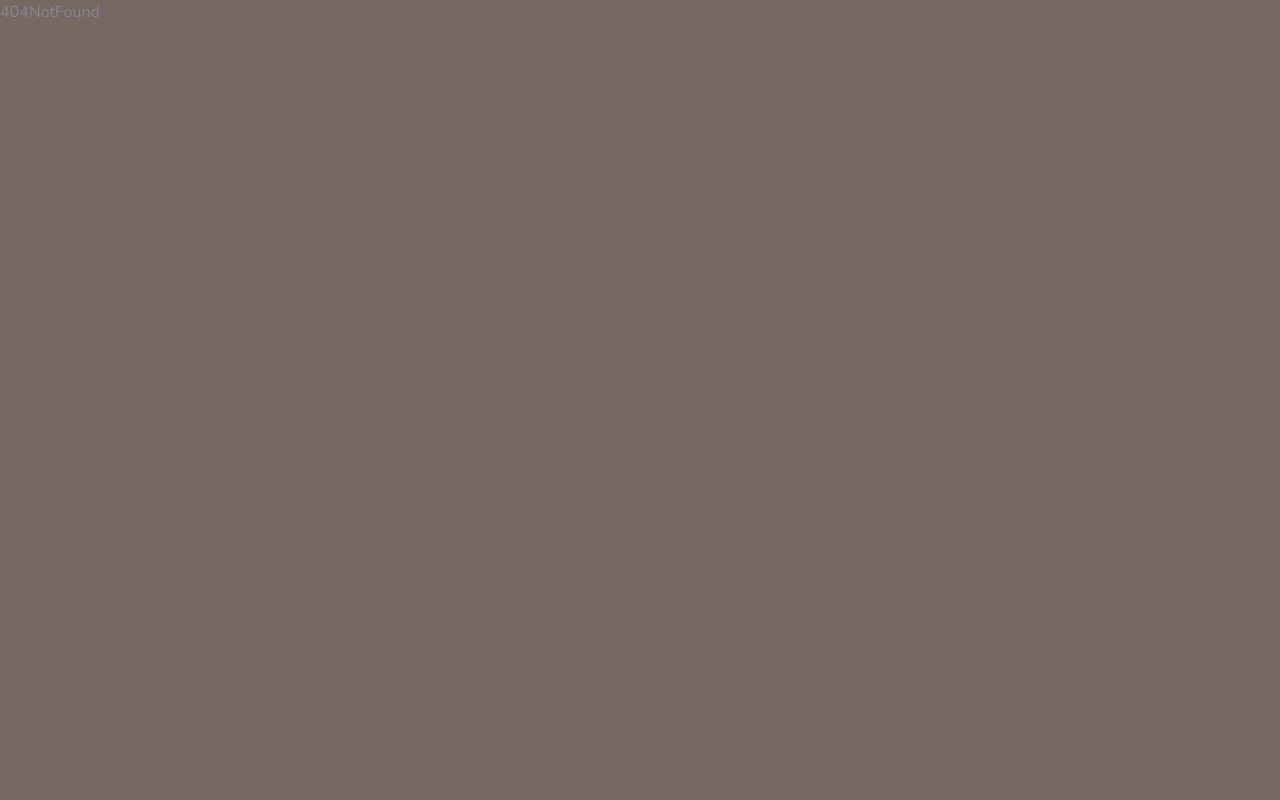
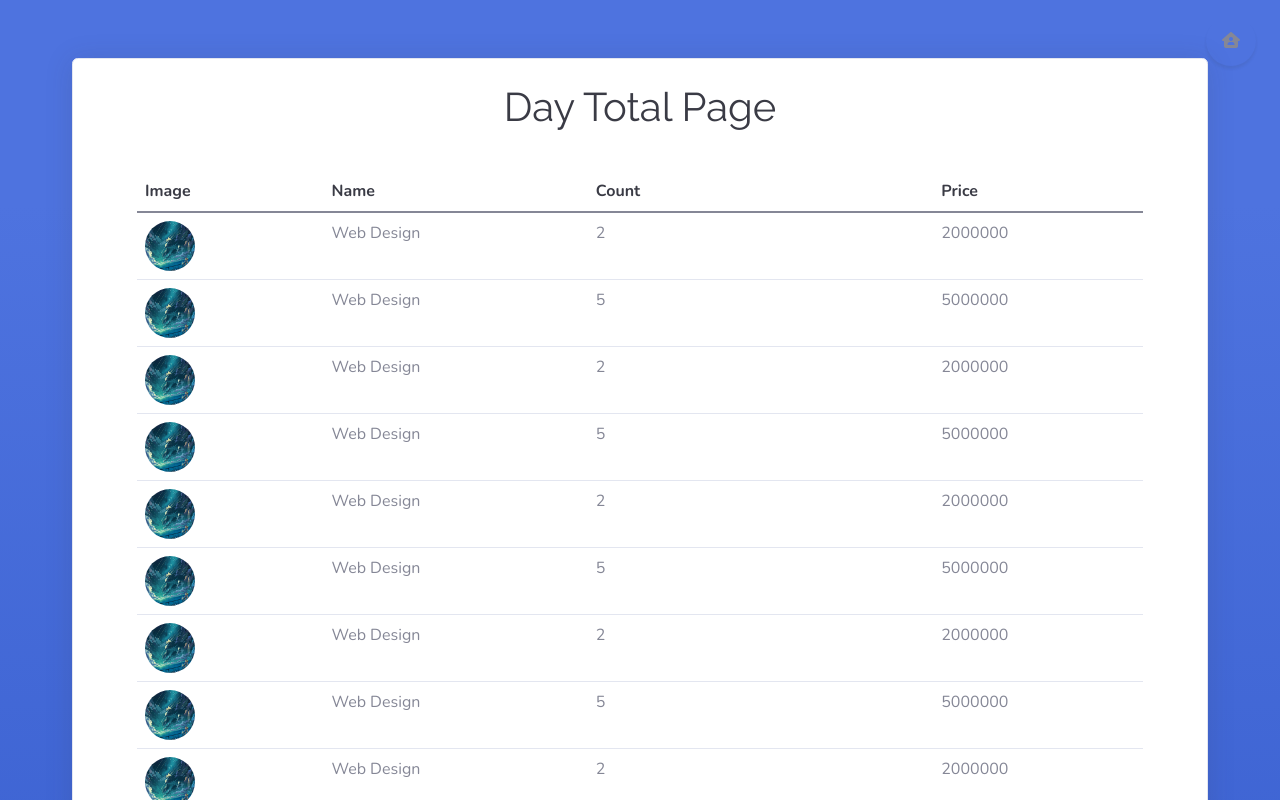
Before and after one commit to thaianh4780/ChuyenDeWeb, a React (Create React App) app: page /total in a window 1280 px wide. Built offline with nearby package versions, Linux system fonts and the light colour scheme.

Commit message:
add total page

```diff
--- a/src/components/Body.js
+++ b/src/components/Body.js
@@ -17,9 +17,12 @@ const Body = () => {
 
                     </button>
                 </Link>
-                <button className="btn rounded-circle" style={{ height: 50, width: 50, textAlign: 'center', justifyContent: 'center', }}>
-                    <i class="fa-sharp fa-solid fa-comment-dollar"></i>
-                </button>
+                <Link to="/total">
+                    <button className="btn rounded-circle" style={{ height: 50, width: 50, textAlign: 'center', justifyContent: 'center', }}>
+                        <i class="fa-sharp fa-solid fa-comment-dollar"></i>
+                    </button>
+                </Link>
+
             </div>
             <MoreProduct />
         </div >
--- /dev/null
+++ b/src/components/DayTotal.js
@@ -0,0 +1,15 @@
+import React from 'react'
+import AdminSmNav from './AdminSmNav'
+
+export default function DayTotal(props) {
+    return (
+        <tr key={props.id}>
+            <td colspan={2} >
+                <img className="rounded-circle me-2" width="50" height="50" src={props.image} />
+            </td>
+            <td colspan={1}>{props.name}</td>
+            <td colspan={1}>{props.count}</td>
+            <td colspan={1}>{props.price}</td>
+        </tr>
+    )
+}
--- a/src/components/MoreProduct.js
+++ b/src/components/MoreProduct.js
@@ -138,15 +138,13 @@ export default function MoreProduct() {
     )
   });
 
-  console.log("log cate:" + dataCategory);
+  // console.log("log cate:" + dataCategory);
 
   const handleTotal = () => {
     var sumPrice = 0;
     listDrink1.map((val, index) => {
       sumPrice += val.price * val.count;
-      //console.log("tt: " + sumPrice);
     });
-    // console.log(sumPrice);
     setPrice(sumPrice);
   };
 
--- a/src/css1/setup.css
+++ b/src/css1/setup.css
@@ -65,5 +65,5 @@ p {
     height: 100vh;
 }
 .cont{
-    padding-top:7%
+    padding-top:9%
 }
--- a/src/pages/Login.js
+++ b/src/pages/Login.js
@@ -6,6 +6,7 @@ import '../css1/bootstrap.min.css'
 import url from '../Url';
 import Cookies from "universal-cookie";
 import "../css1/setup.css"
+
 export default function Login() {
 
     const [userName, setUserName] = useState("");
@@ -80,13 +81,14 @@ export default function Login() {
         // return loginUser(user, role, dispatch, navigate);
     }
     return (
-        <div className="bg-gradient-primary line" >
+        <>
+            <div className="bg-gradient-primary line">
                 <div className="container ">
                     <div className="row justify-content-center">
                         <div className="col-md-9 col-lg-12 col-xl-10 cont">
                             <div className="card shadow-lg o-hidden border-0 my-5">
                                 <div className="card-body p-0">
-                                <div className="row " >
+                                    <div className="row">
                                         <div className="col-lg-6 d-none d-lg-flex">
                                             <div className="flex-grow-1 bg-login-image" style={{ backgroundImage: `url("assets/img/a7.jpg")`, }}></div>
                                         </div>
@@ -97,24 +99,26 @@ export default function Login() {
                                                 </div>
                                                 <form className="user" onSubmit={handleLogin}>
                                                     <div className="mb-3">
-                                                    <input className="form-control form-control-user" type="email" id="exampleInputEmail" aria-describedby="emailHelp" placeholder="Enter Email Address..." name="email" />
+                                                        <input className="form-control form-control-user" type="username" id="exampleInputEmail" aria-describedby="emailHelp" placeholder="Enter User Name..." name="username" onChange={(e) => setUserName(e.target.value)} />
                                                         </div>
                                                     <div className="mb-3">
-                                                    <input className="form-control form-control-user" type="password" id="exampleInputPassword" placeholder="Password" name="password" />
+                                                        <input className="form-control form-control-user" type="password" id="exampleInputPassword" placeholder="Password" name="password" onChange={(e) => setPassword(e.target.value)} />
                                                             </div>
-                                                <div className="mb-3">
+                                                    <div className="mb-3 text-center">
                                                         <div className="custom-control custom-checkbox small">
-                                                        <div className="form-check">
-                                                            <input className="form-check-input custom-control-input" type="checkbox" id="formCheck-1" />
-                                                            <label className="form-check-label custom-control-label" for="formCheck-1">Remember Me</label>
+                                                            {/* <Checkbox
+                                                                checked={checked}
+                                                                onChange={handleChange}
+                                                                inputProps={{ 'aria-label': 'controlled' }}
+                                                            /> */}
+                                                            {/* <p className="form-check-label custom-control-label" for="formCheck-1" ref={errMsg}>{errMsg}</p> */}
+                                                            {/* <label ref={errMsg} className="form-check-label custom-control-label" aria-live="assertive" for="formCheck-1">{errMsg}</label> */}
+                                                            {/* <div className="form-check"><input className="form-check-input custom-control-input" type="checkbox" id="formCheck-1" defaultChecked={checked} onChange={() => setChecked(!checked)} /><label className="form-check-label custom-control-label" for="formCheck-1">Remember Me</label></div> */}
                                                         </div>
                                                     </div>
-                                                </div>
-                                                <Link to="/admin" >
                                                     <button className="btn btn-primary d-block btn-user w-100" type="submit" >
                                                         Login
                                                     </button>
-                                                </Link>
                                                 </form>
                                             </div>
                                         </div>
@@ -125,5 +129,7 @@ export default function Login() {
                     </div>
                 </div>
             </div>
+        </>
+
     )
 }
--- /dev/null
+++ b/src/pages/Total.js
@@ -0,0 +1,265 @@
+import React, { useEffect, useState } from 'react'
+import { Link } from 'react-router-dom'
+import AdminFooter from '../components/AdminFooter'
+import DayTotal from '../components/DayTotal'
+import "../css1/setup.css"
+
+export default function Total() {
+
+    const data = [
+        {
+            id: 1,
+            name: "Web Design",
+            price: 1000000,
+            count: "2",
+            image: "assets/img/a7.jpg"
+        },
+        {
+            id: 2,
+            name: "Web Design",
+            price: 1000000,
+            count: "5",
+            image: "assets/img/a7.jpg"
+        },
+        {
+            id: 1,
+            name: "Web Design",
+            price: 1000000,
+            count: "2",
+            image: "assets/img/a7.jpg"
+        },
+        {
+            id: 2,
+            name: "Web Design",
+            price: 1000000,
+            count: "5",
+            image: "assets/img/a7.jpg"
+        },
+        {
+            id: 1,
+            name: "Web Design",
+            price: 1000000,
+            count: "2",
+            image: "assets/img/a7.jpg"
+        },
+        {
+            id: 2,
+            name: "Web Design",
+            price: 1000000,
+            count: "5",
+            image: "assets/img/a7.jpg"
+        },
+        {
+            id: 1,
+            name: "Web Design",
+            price: 1000000,
+            count: "2",
+            image: "assets/img/a7.jpg"
+        },
+        {
+            id: 2,
+            name: "Web Design",
+            price: 1000000,
+            count: "5",
+            image: "assets/img/a7.jpg"
+        },
+        {
+            id: 1,
+            name: "Web Design",
+            price: 1000000,
+            count: "2",
+            image: "assets/img/a7.jpg"
+        },
+        {
+            id: 2,
+            name: "Web Design",
+            price: 1000000,
+            count: "5",
+            image: "assets/img/a7.jpg"
+        },
+        {
+            id: 1,
+            name: "Web Design",
+            price: 1000000,
+            count: "2",
+            image: "assets/img/a7.jpg"
+        },
+        {
+            id: 2,
+            name: "Web Design",
+            price: 1000000,
+            count: "5",
+            image: "assets/img/a7.jpg"
+        },
+        {
+            id: 1,
+            name: "Web Design",
+            price: 1000000,
+            count: "2",
+            image: "assets/img/a7.jpg"
+        },
+        {
+            id: 2,
+            name: "Web Design",
+            price: 1000000,
+            count: "5",
+            image: "assets/img/a7.jpg"
+        },
+        {
+            id: 1,
+            name: "Web Design",
+            price: 1000000,
+            count: "2",
+            image: "assets/img/a7.jpg"
+        },
+        {
+            id: 2,
+            name: "Web Design",
+            price: 1000000,
+            count: "5",
+            image: "assets/img/a7.jpg"
+        },
+        {
+            id: 1,
+            name: "Web Design",
+            price: 1000000,
+            count: "2",
+            image: "assets/img/a7.jpg"
+        },
+        {
+            id: 2,
+            name: "Web Design",
+            price: 1000000,
+            count: "5",
+            image: "assets/img/a7.jpg"
+        },
+        {
+            id: 1,
+            name: "Web Design",
+            price: 1000000,
+            count: "2",
+            image: "assets/img/a7.jpg"
+        },
+        {
+            id: 2,
+            name: "Web Design",
+            price: 1000000,
+            count: "5",
+            image: "assets/img/a7.jpg"
+        },
+        {
+            id: 1,
+            name: "Web Design",
+            price: 1000000,
+            count: "2",
+            image: "assets/img/a7.jpg"
+        },
+        {
+            id: 2,
+            name: "Web Design",
+            price: 1000000,
+            count: "5",
+            image: "assets/img/a7.jpg"
+        },
+        {
+            id: 1,
+            name: "Web Design",
+            price: 1000000,
+            count: "2",
+            image: "assets/img/a7.jpg"
+        },
+        {
+            id: 2,
+            name: "Web Design",
+            price: 1000000,
+            count: "5",
+            image: "assets/img/a7.jpg"
+        },
+        {
+            id: 1,
+            name: "Web Design",
+            price: 1000000,
+            count: "2",
+            image: "assets/img/a7.jpg"
+        },
+        {
+            id: 2,
+            name: "Web Design",
+            price: 1000000,
+            count: "5",
+            image: "assets/img/a7.jpg"
+        },
+    ]
+
+    const [listDrink, setListDrink] = useState(data);
+    const [price, setPrice] = useState();
+
+    const handleTotal = () => {
+        var sumPrice = 0;
+        listDrink.map((val, index) => {
+            sumPrice += val.count * val.price;
+        });
+        setPrice(sumPrice);
+    };
+
+    useEffect(() => {
+        handleTotal();
+    }, [listDrink]);
+
+    const prices = listDrink.map((val) => {
+        return (
+            <DayTotal key={val._id} name={val.name} image={val.image} count={val.count} price={val.count * val.price} />
+        )
+    })
+
+    return (
+        <div id="page-top" className=" " >
+                <div className="posion-fixed d-block position-fixed top-0 end-0 mx-4 my-3 text-center " style={{ width: 50 }}>
+                    <Link to="/">
+                        <button className="btn rounded-circle" style={{ height: 50, width: 50, textAlign: 'center', justifyContent: 'center', }}>
+                            <i class="fa-solid fa-house-user"></i>
+                        </button>
+                    </Link>
+                </div>
+                <div id="wrapper" className="  " >
+                    <div className="d-flex flex-column" id="content-wrapper">
+                        <div id="content" className="line" >
+                            <div className="container-fluid bg-gradient-primary">
+                                <h3 className="text-dark mb-4">&#8205; </h3>
+                                <div className="card shadow mx-5">
+                                    <div className="card-body mx-5">
+                                        <div className="row my-2 ">
+                                            <h1 className="text-center text-dark">Day Total Page</h1>
+                                        </div>
+                                        <div className="table-responsive table mt-4" role="grid" >
+                                            <table className="table my-2 " >
+                                                <thead >
+                                                    <tr>
+                                                        <th colspan={2} className="text-dark">Image</th>
+                                                        <th colspan={1} className="text-dark">Name</th>
+                                                        <th colspan={1} className="text-dark">Count</th>
+                                                        <th colspan={1} className="text-dark">Price</th>
+                                                    </tr>
+                                                </thead >
+                                                <tbody  >
+                                                    {prices}
+                                                </tbody>
+                                                <tfoot  >
+                                                    <tr>
+                                                        <th colspan={1}>Total</th>
+                                                        <th colspan={1}></th>
+                                                        <th colspan={1}></th>
+                                                        <th colspan={1}>{price} &#8205; VND</th>
+                                                    </tr>
+                                                </tfoot>
+                                            </table>
+                                        </div>
+                                    </div>
+                                </div>
+                            </div>
+                        </div>
+                    </div>
+                </div>
+        </div>
+    )
+}
--- a/src/router/Routers.js
+++ b/src/router/Routers.js
@@ -11,6 +11,7 @@ import ProductAdding from "../pages/ProductAdding";
 import StaffAdding from "../pages/StaffAdding";
 import StaffUpdating from "../pages/StaffUpdating";
 import ProductUpdating from "../pages/ProductUpdating";
+import Total from "../pages/Total";
 
 export default function Routers() {
 
@@ -19,6 +20,7 @@ export default function Routers() {
       <Router>
         <Routes>
           <Route path={"/"} element={<Home/>}/>
+          <Route path={"/total"} element={<Total/>}/>
           <Route path={"/productadding"} element={<ProductAdding/>}/>
           <Route path={"/productupdating"} element={<ProductUpdating/>}/>
           <Route path={"/staffadding"} element={<StaffAdding/>}/>
```
Lines whose indentation alone changed are shown as unchanged.
